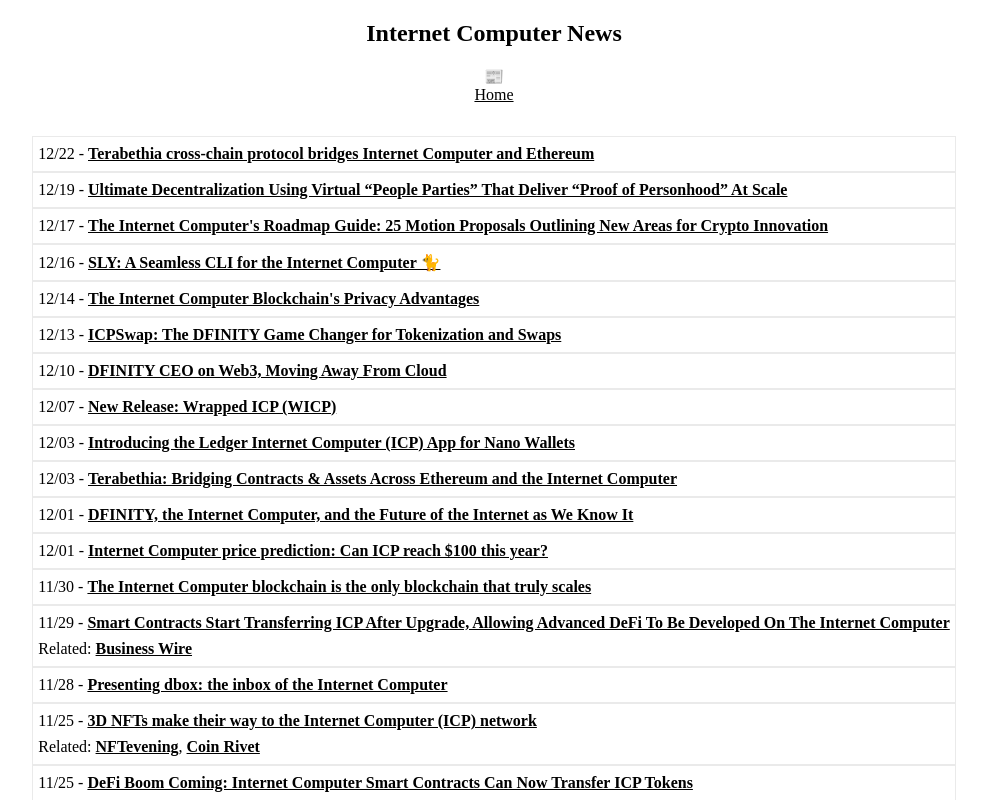
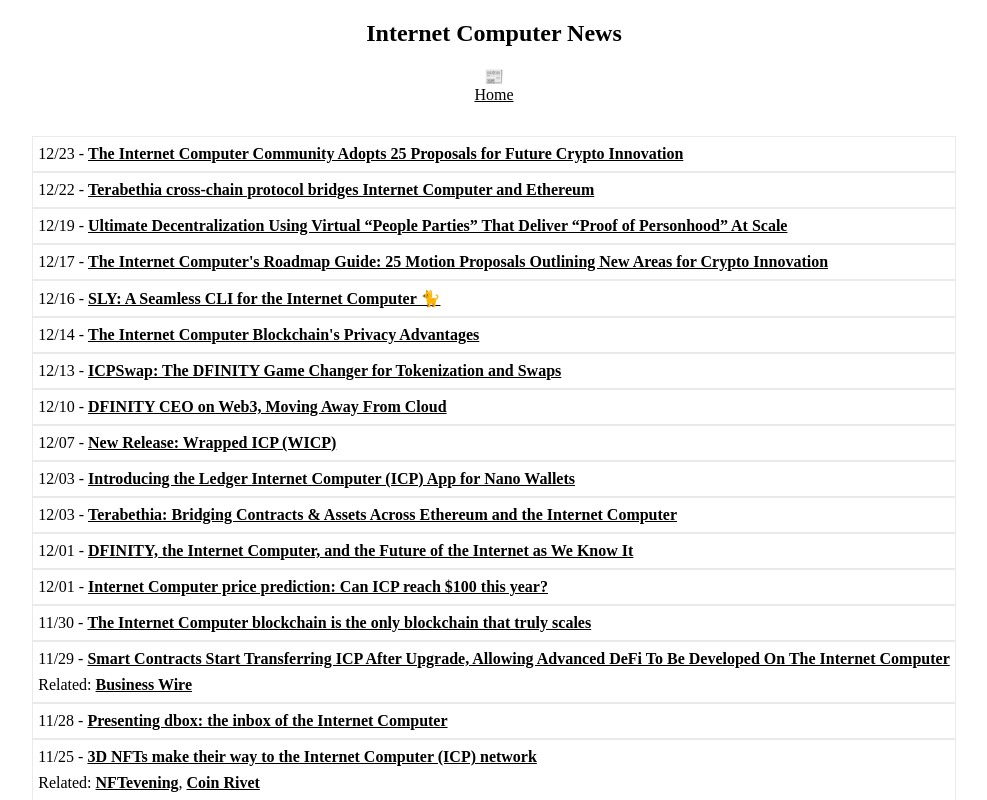
Before and after one commit to rjlucasm/ictoday, a Next.js app: page /news/2021 in a window 1280 px wide. Shown: the top 800 px of the page, without its empty margins (146-1133 px from the left). Built offline with nearby package versions, Linux system fonts and the light colour scheme.

Commit message:
News 12/23

```diff
--- a/components/topnews.js
+++ b/components/topnews.js
@@ -2,7 +2,7 @@ import Link from 'next/link'
 
 const Topnews = () => (
     <div className="topnews">
-        <p><a href="https://cointelegraph.com/news/terabithia-cross-chain-protocol-bridges-internet-computer-and-ethereum" target="_blank" rel="noopener noreferrer">Terabethia cross-chain protocol bridges Internet Computer and Ethereum</a></p>
+        <p><a href="https://medium.com/dfinity/the-internet-computer-community-adopts-25-proposals-for-future-crypto-innovation-7465984c5ad1" target="_blank" rel="noopener noreferrer">The Internet Computer Community Adopts 25 Proposals for Future Crypto Innovation</a></p>
         <Link href="/news/2021"><a style={{ color: 'inherit' }, {fontWeight: 'bold'}}>+News</a></Link>
     </div>
 );
--- a/pages/news/2021.js
+++ b/pages/news/2021.js
@@ -17,6 +17,9 @@ export default function News21() {
             <Link href="/"><a style={{ color: 'inherit' }}>Home</a></Link>
 
             <div className="pagesgrid">
+            <div className="pagescard">12/23 -&nbsp;
+                <a href="https://medium.com/dfinity/the-internet-computer-community-adopts-25-proposals-for-future-crypto-innovation-7465984c5ad1" target="_blank" rel="noopener noreferrer">The Internet Computer Community Adopts 25 Proposals for Future Crypto Innovation</a>
+            </div>
             <div className="pagescard">12/22 -&nbsp;
                 <a href="https://cointelegraph.com/news/terabithia-cross-chain-protocol-bridges-internet-computer-and-ethereum" target="_blank" rel="noopener noreferrer">Terabethia cross-chain protocol bridges Internet Computer and Ethereum</a>
             </div>
```
